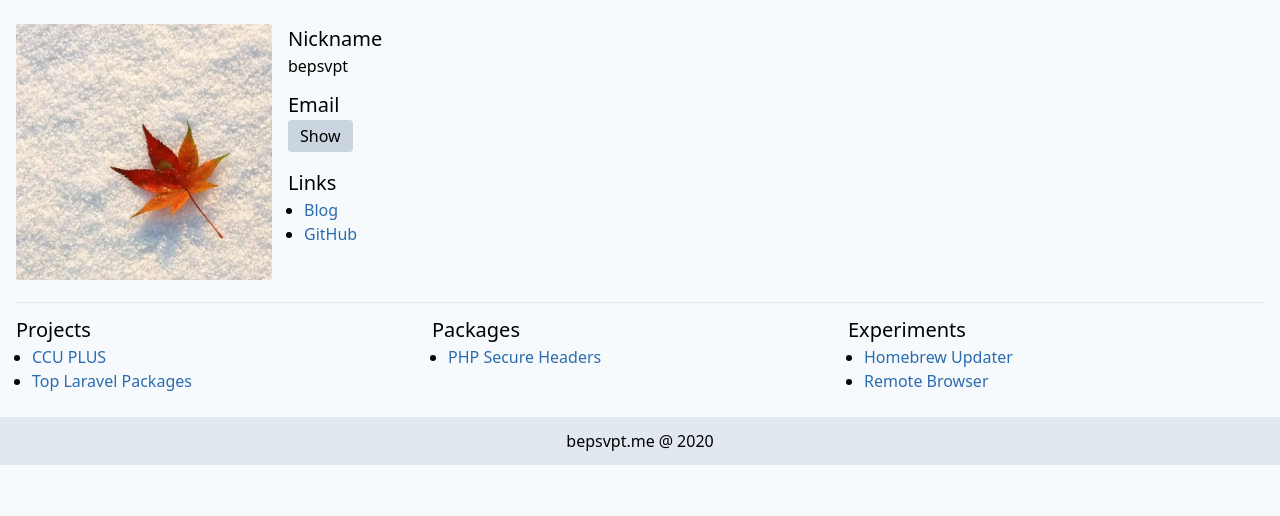
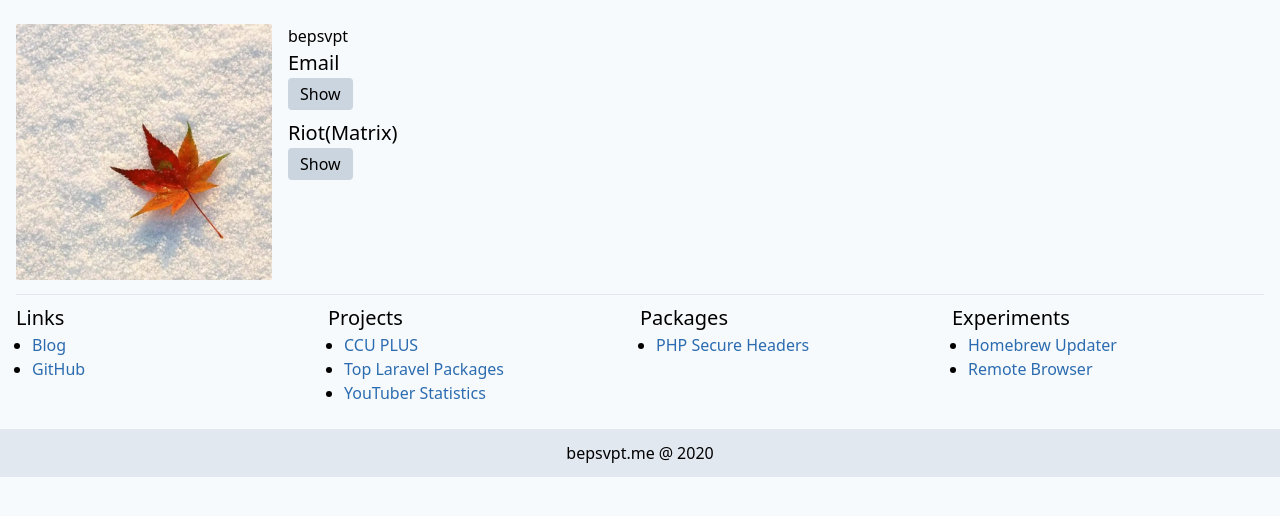
Before and after one commit to bepsvpt-me/bepsvpt.me, a Nuxt app: page / in a window 1280 px wide. Shown: the top 516 px of the page. Built offline with nearby package versions, Linux system fonts and the light colour scheme.

Commit message:
hide email and riot info and update project list

```diff
--- a/pages/index.vue
+++ b/pages/index.vue
@@ -3,56 +3,46 @@
     <section>
       <embedded-image
         alt="logo"
-        class="inline-block"
+        class="inline-block w-full md:w-64"
         :origin="require('~/assets/img/logo.jpg')"
         :src="require('~/assets/img/logo.webp')"
-        width="256"
       />
 
       <div class="sm:ml-4 sm:inline-block align-top">
-        <h2>Nickname</h2>
+        <h1>bepsvpt</h1>
 
-        <p>bepsvpt</p>
+        <h2>Email</h2>
 
-        <h2 class="mt-3">Email</h2>
+        <hidden-info :value="email" />
 
-        <button
-          v-if="!emailVisible"
-          class="email-button"
-          @click="emailVisible = true"
-          v-text="'Show'"
-        />
+        <h2 class="mt-2">Riot(Matrix)</h2>
 
-        <input
-          v-else
-          class="block bg-white focus:shadow-outline border border-gray-300 rounded-lg px-2 py-1"
-          readonly
-          :value="email"
-          @focus="$event.target.select()"
-        />
+        <hidden-info :value="riot" />
+      </div>
+    </section>
 
-        <h2 class="mt-4">Links</h2>
+    <hr class="mt-2" />
+
+    <section class="whitespace-no-wrap">
+      <div class="four-columns">
+        <h2>Links</h2>
 
         <links-list :items="links" />
       </div>
-    </section>
 
-    <hr class="mt-4" />
-
-    <section class="whitespace-no-wrap">
-      <div class="three-columns">
+      <div class="four-columns">
         <h2>Projects</h2>
 
         <links-list :items="projects" />
       </div>
 
-      <div class="three-columns">
+      <div class="four-columns">
         <h2>Packages</h2>
 
         <links-list :items="packages" />
       </div>
 
-      <div class="three-columns">
+      <div class="four-columns">
         <h2>Experiments</h2>
 
         <links-list :items="experiments" />
@@ -63,19 +53,21 @@
 
 <script>
 import EmbeddedImage from '~/components/embedded-image.vue'
+import HiddenInfo from '~/components/hidden-info.vue'
 import LinksList from '~/components/links-list.vue'
 
 export default {
   components: {
     EmbeddedImage,
+    HiddenInfo,
     LinksList
   },
 
   data() {
     return {
-      email: 'nsevd0ub6rqvkhu@infinitefa.email',
+      email: 'hello@infinitefa.email',
 
-      emailVisible: false,
+      riot: '@me3rmzhwpfol1rh:matrix.bepsvpt.me:443',
 
       links: [
         {
@@ -96,6 +88,10 @@ export default {
         {
           to: 'https://laravel.bepsvpt.me',
           text: 'Top Laravel Packages'
+        },
+        {
+          to: 'https://youtuber.bepsvpt.me',
+          text: 'YouTuber Statistics'
         }
       ],
 
@@ -122,24 +118,16 @@ export default {
 </script>
 
 <style scoped>
-.email-button {
-  @apply bg-gray-400;
-}
-
-.email-button:hover {
-  @apply bg-gray-600 text-gray-100;
-}
-
-.three-columns {
-  @apply mt-3;
+.four-columns {
+  @apply mt-2;
   @apply whitespace-normal;
 }
 
 @screen md {
-  .three-columns {
+  .four-columns {
     @apply inline-block;
     @apply align-top;
-    @apply w-1/3;
+    @apply w-1/4;
   }
 }
 </style>
```
